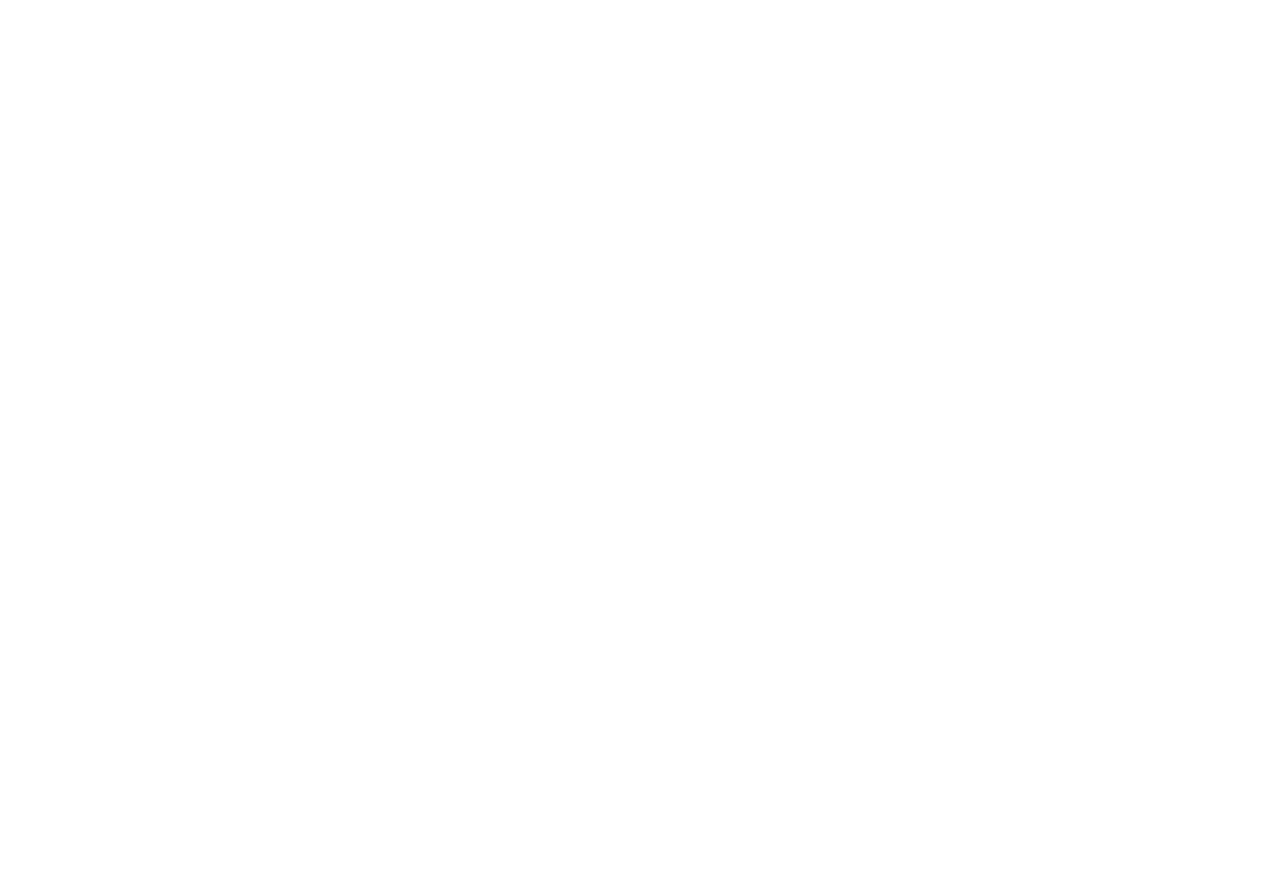
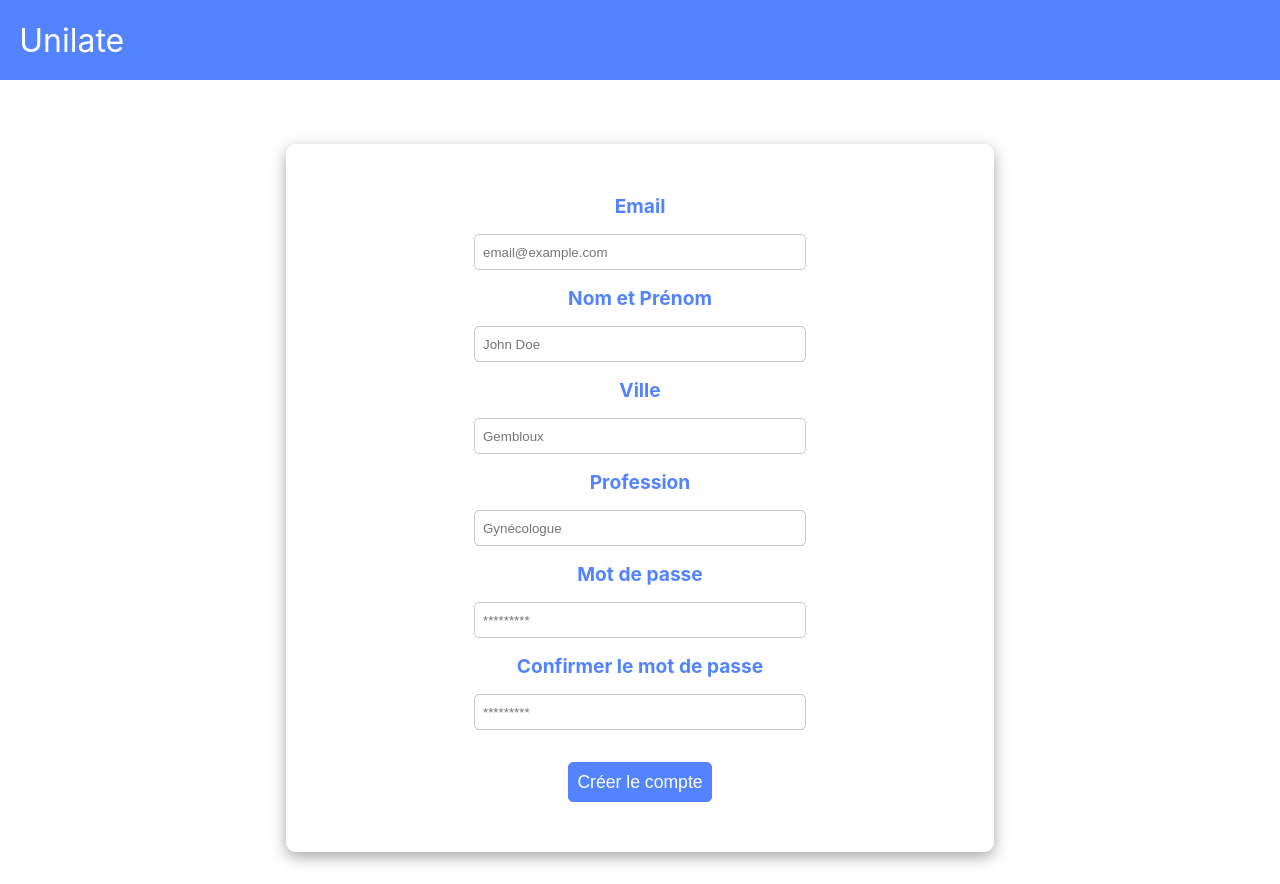
Before and after one commit to Harold-coder/unilate-app, a React (Create React App) app: page /signup in a window 1280 px wide. Before the commit this address had no page. Before the commit the page ends 800 px from the top, so only its background shows below. Built offline with nearby package versions, Linux system fonts and the light colour scheme.

Commit message:
Added Login, SignUp and ModifyProfile pages. Connected them together through routes.

```diff
--- a/src/App.js
+++ b/src/App.js
@@ -3,6 +3,9 @@ import DoctorPage from './pages/DoctorPage';
 import HomePage from './pages/HomePage';
 import PatientPage from "./pages/PatientPage";
 import Error from "./pages/Error";
+import Login from "./pages/Login";
+import SignUp from "./pages/SignUp";
+import ModifyProfile from "./pages/ModifyProfile";
 
 
 function App() {
@@ -14,6 +17,9 @@ function App() {
         <Route path="/doctorPage" element={<DoctorPage />} />
         <Route path="/patientPage" element={<PatientPage />} />
         <Route path="/errorPage" element={<Error />} />
+        <Route path="/login" element={<Login />} />
+        <Route path="/signup" element={<SignUp />} />
+        <Route path="/modifyProfile" element={<ModifyProfile />} />
       </Routes>
     </BrowserRouter>
     </div>
--- a/src/components/DoctorPage/NavbarDoctor.js
+++ b/src/components/DoctorPage/NavbarDoctor.js
@@ -8,7 +8,7 @@ export default function NavbarDoctor(props) {
     return (
         <nav className="navbar-doctor-page">
             <Link className="title-doctor-page" to="/">Unilate</Link>
-            <Link className="link" to="/errorPage">
+            <Link className="link" to="/modifyProfile">
                 <img className="profile-picture-doctor-page" onClick={handleClickProfile} src={require("../../images/"+props.picture)} alt="pic"></img>
             </Link>
         </nav>
--- a/src/components/HomePage/NavbarHome.js
+++ b/src/components/HomePage/NavbarHome.js
@@ -3,7 +3,7 @@ import { Link } from "react-router-dom"
 
 export default function NavbarHome() {
     return (
-        <Link className="link" to="/doctorPage">
+        <Link className="link" to="/login">
         <nav>
             <button className="inscription">s'inscrire</button>
         </nav>
--- a/src/index.css
+++ b/src/index.css
@@ -99,6 +99,87 @@ nav{
   width: 30rem;
   cursor: pointer;
 }
+.login-page{
+  display: flex;
+  flex-direction: column;
+  align-items: center;
+}
+.login-full-form, .signup-full-form{
+  display: flex;
+  flex-direction: column;
+  text-align: center;
+  align-items: center;
+  width: 60%;
+  max-width: 40rem;
+  height: 35rem;
+  margin: 2rem;
+  margin-top: 4rem;
+  padding: 2rem;
+  border: 2px solid white;
+  box-shadow: rgba(0, 0, 0, 0.35) 0px 5px 15px;
+  border-radius: 10px;
+}
+.signup-full-form{
+  height: 40rem;
+}
+.login-form, .signup-form{
+  display: flex;
+  flex-direction: column;
+  justify-content: space-around;
+  align-items: center;
+  height: 20rem;
+  margin-bottom: 2rem;
+}
+.signup-form{
+  height: 35rem;
+}
+.password-div, .email-div{
+  display: flex;
+  flex-direction: column;
+}
+.login-label, .signup-label{
+  margin-bottom: 1.5rem;
+  font-size: 1.2rem;
+  font-weight: bold;
+  color: #5383FF;
+}
+.signup-label{
+  margin-bottom: 1rem;
+  margin-top: 1rem;
+}
+.login-input{
+  width: 20rem;
+  margin-left: auto;
+  margin-right: auto;
+  height: 2rem;
+  border: 1.5px solid #C9C7C7;
+  border-radius: 5px;
+  padding-left: 0.5rem;
+}
+.login-button, .signup-button{
+  font-size: 1.1rem;
+  width: 9rem;
+  min-height: 2.5rem;
+  cursor: pointer;
+  color: white;
+  background-color: #5383FF;
+  border: 1px solid #5383FF;
+  border-radius: 5px;
+}
+.signup-button{
+  margin-top: 2rem;
+}
+.create-account{
+  display: flex;
+  flex-direction: column;
+  align-items: center;
+  margin-top: 2rem;
+  padding: 1rem;
+  border: 2px solid white;
+  box-shadow: rgba(0, 0, 0, 0.35) 0px 5px 15px;
+  border-radius: 10px;
+}
+
 @media (prefers-reduced-motion: no-preference) {
   .construction-image {
     animation: construction-image-spin infinite 10s linear;
--- /dev/null
+++ b/src/pages/Login.js
@@ -0,0 +1,31 @@
+import { Link } from "react-router-dom";
+import NavbarPatient from "../components/PatientPage/NavbarPatient";
+
+function Login() {
+  return (
+    <div>
+    <NavbarPatient/>
+    <div className='login-page'>
+        <div className="login-full-form">
+            <form className="login-form">
+                <div className="email-div">
+                <label className="login-label">Email</label>
+                <input type="text" placeholder="email@example.com" className="login-input"></input>
+                </div>
+                <div className="password-div">
+                <label className="login-label">Mot de passe</label>
+                <input type="password" placeholder="*********" className="login-input"></input>
+                </div>
+                <Link className="link" to="/doctorPage"><button className="login-button">Se connecter</button></Link>
+            </form>
+            <div className="create-account">
+                <label className="login-label">Pas encore de compte?</label>
+                <Link className="link" to="/signup"><button className="login-button">Créer un compte</button></Link>
+            </div>
+        </div>
+    </div>
+    </div>
+  );
+}
+
+export default Login;
--- /dev/null
+++ b/src/pages/ModifyProfile.js
@@ -0,0 +1,45 @@
+import NavbarPatient from "../components/PatientPage/NavbarPatient";
+import { Link } from "react-router-dom";
+
+
+// This page needs to be modified a lot hihi
+function ModifyProfile() {
+  return (
+    <div>
+    <NavbarPatient/>
+    <div className='login-page'>
+        <div className="signup-full-form">
+            <form className="signup-form">
+                <div className="email-div">
+                <label className="signup-label">Email</label>
+                <input type="text" placeholder="email@example.com" className="login-input"></input>
+                </div>
+                <div className="email-div">
+                <label className="signup-label">Nom et Prénom</label>
+                <input type="text" placeholder="John Doe" className="login-input"></input>
+                </div>
+                <div className="email-div">
+                <label className="signup-label">Ville</label>
+                <input type="text" placeholder="Gembloux" className="login-input"></input>
+                </div>
+                <div className="email-div">
+                <label className="signup-label">Profession</label>
+                <input type="text" placeholder="Gynécologue" className="login-input"></input>
+                </div>
+                <div className="password-div">
+                <label className="signup-label">Nouveau mot de passe</label>
+                <input type="password" placeholder="*********" className="login-input"></input>
+                </div>
+                <div className="password-div">
+                <label className="signup-label">Confirmer le nouveau mot de passe</label>
+                <input type="password" placeholder="*********" className="login-input"></input>
+                </div>
+                <Link className="link" to="/doctorPage"><button className="signup-button">Sauvegarder</button></Link>
+            </form>
+        </div>
+    </div>
+    </div>
+  );
+}
+
+export default ModifyProfile;
--- /dev/null
+++ b/src/pages/SignUp.js
@@ -0,0 +1,43 @@
+import NavbarPatient from "../components/PatientPage/NavbarPatient";
+import { Link } from "react-router-dom";
+
+function SignUp() {
+  return (
+    <div>
+    <NavbarPatient/>
+    <div className='login-page'>
+        <div className="signup-full-form">
+            <form className="signup-form">
+                <div className="email-div">
+                <label className="signup-label">Email</label>
+                <input type="text" placeholder="email@example.com" className="login-input"></input>
+                </div>
+                <div className="email-div">
+                <label className="signup-label">Nom et Prénom</label>
+                <input type="text" placeholder="John Doe" className="login-input"></input>
+                </div>
+                <div className="email-div">
+                <label className="signup-label">Ville</label>
+                <input type="text" placeholder="Gembloux" className="login-input"></input>
+                </div>
+                <div className="email-div">
+                <label className="signup-label">Profession</label>
+                <input type="text" placeholder="Gynécologue" className="login-input"></input>
+                </div>
+                <div className="password-div">
+                <label className="signup-label">Mot de passe</label>
+                <input type="password" placeholder="*********" className="login-input"></input>
+                </div>
+                <div className="password-div">
+                <label className="signup-label">Confirmer le mot de passe</label>
+                <input type="password" placeholder="*********" className="login-input"></input>
+                </div>
+                <Link className="link" to="/doctorPage"><button className="signup-button">Créer le compte</button></Link>
+            </form>
+        </div>
+    </div>
+    </div>
+  );
+}
+
+export default SignUp;
```
